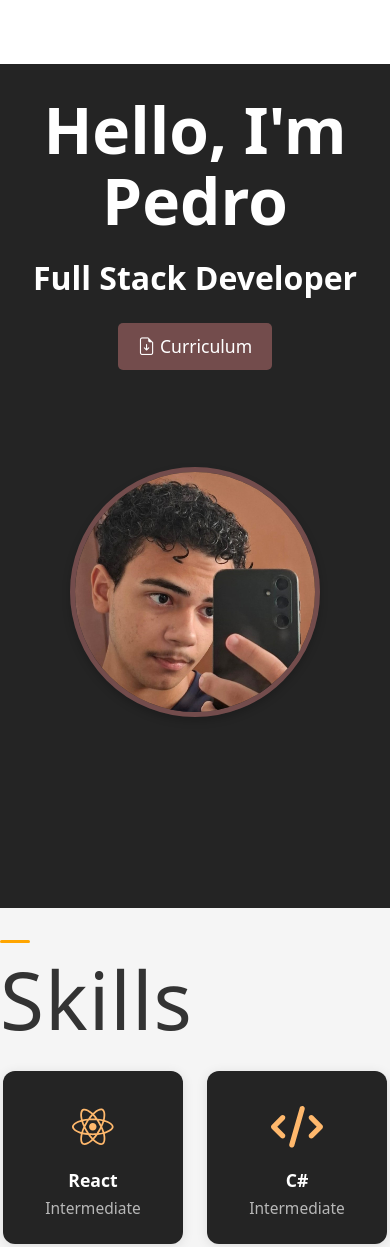
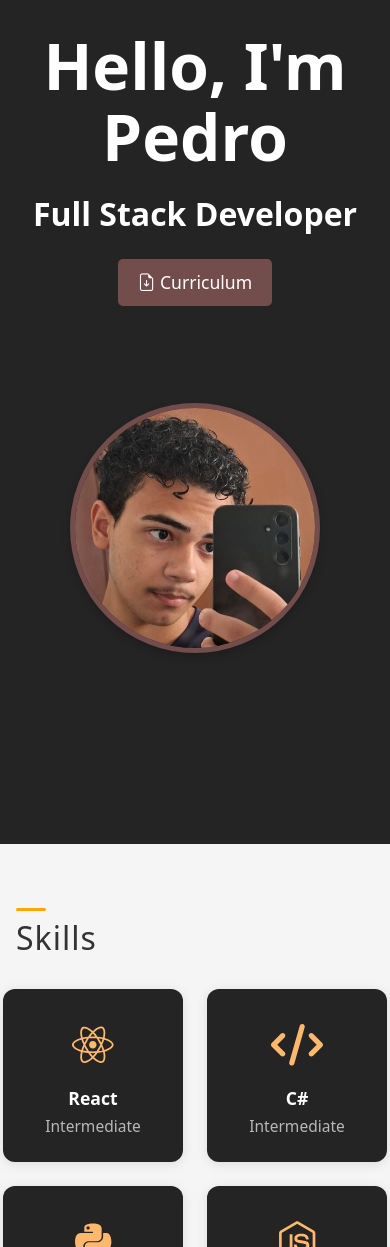
Before and after one commit to PedroHmelosilva/portifolio, a React (Vite) app: page / in a window 390 px wide. Shown: the top 1247 px of the page. Built offline with nearby package versions, Linux system fonts and the light colour scheme.

Commit message:
Fix responsive mode in skllis

```diff
--- a/src/App.css
+++ b/src/App.css
@@ -46,10 +46,6 @@
 
 /* Responsive Design for Mobile Devices */
 @media screen and (max-width: 768px) {
-  #root {
-    padding-top: 4rem; /* Adjust padding for mobile */
-  }
-
   div#container {
     align-items: center;
     justify-content: center;
--- a/src/components/Navbar.css
+++ b/src/components/Navbar.css
@@ -117,7 +117,7 @@
   display: flex;
   flex-direction: column;
   gap: 6px;
-  padding: 10px;
+  padding: 1px 10px;
 }
 
 .hamburger span {
--- a/src/components/Skills.css
+++ b/src/components/Skills.css
@@ -92,3 +92,17 @@
   font-size: 0.97rem;
   color: #b8b8b8;
 }
+
+@media screen and (max-width: 768px) {
+  h2.skills-title {
+    font-size: 2rem;
+    width: 100%;
+    padding: 2rem 1rem;
+    margin: 0;
+  }
+  .skills-title::before {
+    width: 30px;
+    height: 3px;
+    margin-bottom: 8px;
+  }
+}
--- a/src/index.css
+++ b/src/index.css
@@ -11,6 +11,10 @@
   text-rendering: optimizeLegibility;
   -webkit-font-smoothing: antialiased;
   -moz-osx-font-smoothing: grayscale;
+}
+
+#root {
+  padding-top: 0;
 }
 
 a {
```
